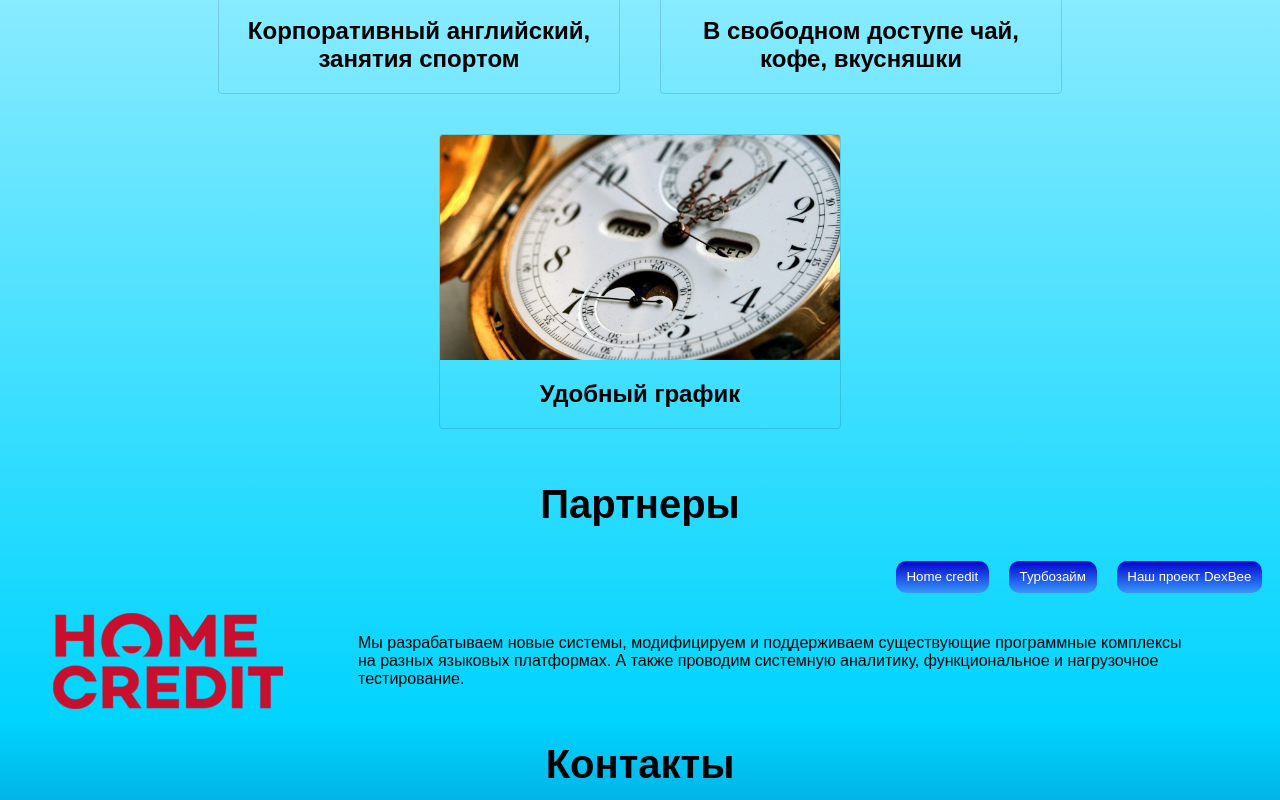
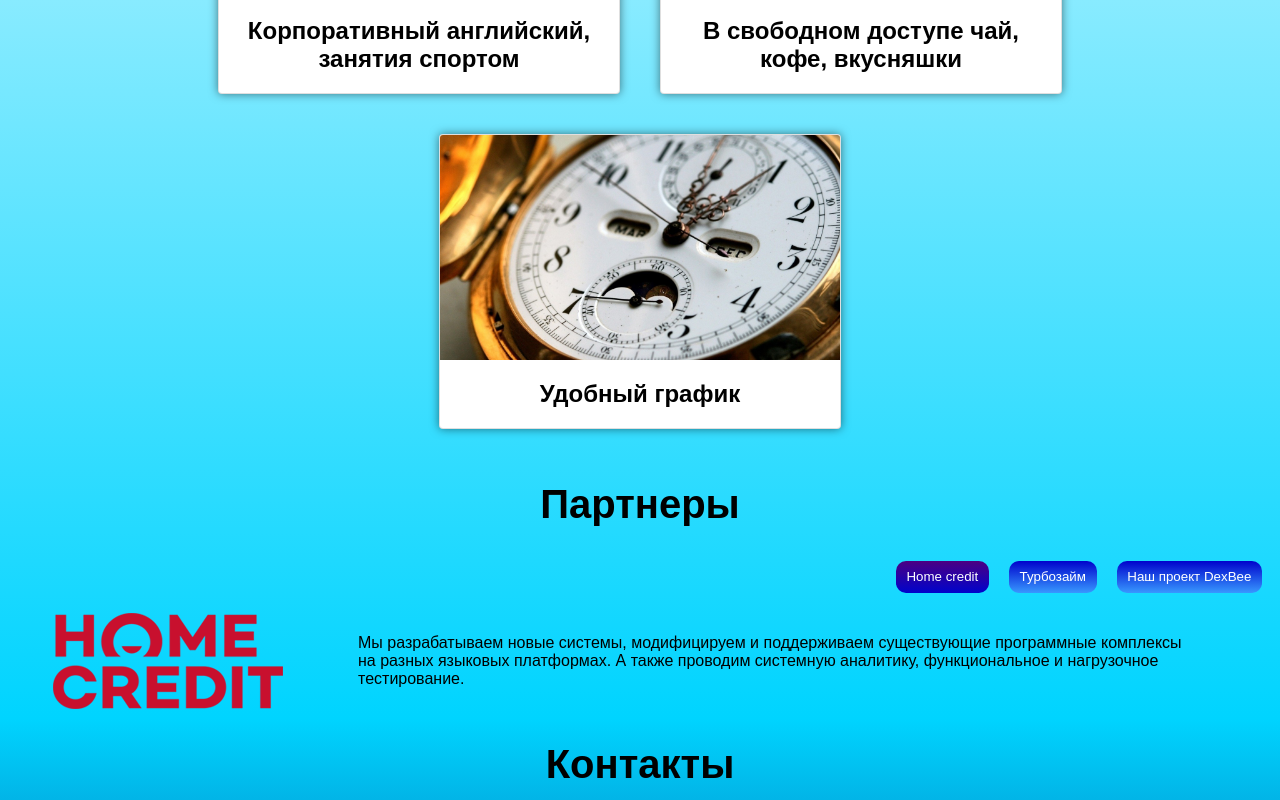
Before and after one commit to egoreq294/react-project, a React (Create React App) app: page / in a window 1280 px wide. Shown: the part 940-1740 px from the top of the page. Built offline with nearby package versions, Linux system fonts and the light colour scheme; no server answers; the HTML template or start-up script is replaced by a standard one.

Commit message:
feat: add active button

```diff
--- a/src/App.js
+++ b/src/App.js
@@ -4,6 +4,8 @@ import CardSection from "./components/cardSection/CardSection";
 import VacanciesSection from "./components/vacancies/VacanciesSection";
 import PartnersSection from "./components/partners/PartnersSection";
 import ContactSection from "./components/contacts/ContactSection";
+
+export const ThemeContext = React.createContext("dark");
 
 function App() {
   return (
--- a/src/components/ButtonGroup.js
+++ b/src/components/ButtonGroup.js
@@ -1,16 +1,27 @@
-import React from "react";
+import React, { useState } from "react";
+import classNames from "classnames";
+import styles from "./buttonGroup.module.css";
 
 function ButtonGroup(props) {
+  const [activeButton, setActiveButton] = useState(props.navButtons[0]);
+  function doButtonActive(e) {
+    setActiveButton(e.target.innerHTML);
+  }
   return (
     <ul className={props.classesForUl}>
       {props.navButtons.map((item) => (
-        <li className={props.classesForLi} key={item[0]}>
+        <li className={props.classesForLi} key={item}>
           <button
-            onClick={props.changeIndex}
-            className={props.classesForButton}
-            href={item[1]}
+            onClick={(e) => {
+              doButtonActive(e);
+              props.changeIndex(e);
+            }}
+            className={classNames(
+              props.classesForButton,
+              activeButton === item ? styles.activeButton : null
+            )}
           >
-            {item[0]}
+            {item}
           </button>
         </li>
       ))}
--- a/src/components/buttonGroup.module.css
+++ b/src/components/buttonGroup.module.css
@@ -22,3 +22,9 @@
   display: block;
   width: 100%;
 }
+.activeButton {
+  background: linear-gradient(#4b0082, #0003cc);
+}
+.activeButton:hover {
+  background: linear-gradient(#0003cc, #4b0082);
+}
--- a/src/components/cardSection/card.module.css
+++ b/src/components/cardSection/card.module.css
@@ -5,6 +5,8 @@
   border: 1px solid rgba(0, 0, 0, 0.125);
   border-radius: 0.25rem;
   margin: 20px 20px;
+  background-color: #ffffff;
+  box-shadow: 0 0 10px rgba(0, 0, 0, 0.5);
 }
 .cardImg {
   display: block;
--- a/src/components/header/Header.js
+++ b/src/components/header/Header.js
@@ -1,7 +1,7 @@
 import React from "react";
 import styles from "./header.module.css";
 import Logo from "./Logo";
-import Navbar from "../Navbar";
+import Navbar from "./Navbar";
 import classNames from "classnames";
 
 function Header() {
--- a/src/components/header/header.module.css
+++ b/src/components/header/header.module.css
@@ -4,6 +4,7 @@
 .nav_bar {
   width: 50%;
   flex-wrap: wrap;
+  padding: 0 20px;
 }
 .nav_bar_a {
   text-decoration: none;
@@ -23,7 +24,6 @@
 .nav_bar_li {
   margin: auto;
   list-style-type: none;
-  padding: 0 20px;
 }
 .logo {
   width: 50%;
@@ -37,3 +37,21 @@
   max-width: 1440px;
   margin: auto;
 }
+@media screen and (max-width: 1240px) {
+  .nav_bar {
+    display: block;
+  }
+  .nav_bar_li {
+    width: 50%;
+    margin: 23px 0 0 auto;
+  }
+  .nav_bar_a {
+    display: block;
+    text-align: center;
+  }
+}
+@media screen and (max-width: 700px) {
+  .nav_bar_li {
+    width: 100%;
+  }
+}
--- a/src/components/partners/PartnersSection.js
+++ b/src/components/partners/PartnersSection.js
@@ -62,11 +62,7 @@ function PartnersSection() {
             styles.nav_bar_li_partners
           )}
           classesForButton={classNames(buttonStyles.button)}
-          navButtons={[
-            ["Home credit", "#homecredit"],
-            ["Турбозайм", "#turbo"],
-            ["Наш проект DexBee", "#dexbee"],
-          ]}
+          navButtons={["Home credit", "Турбозайм", "Наш проект DexBee"]}
           changeIndex={changeIndex}
         />
         <PartnersContent index={index} partnersContent={partnersContent} />
--- a/src/components/vacancies/VacanciesSection.js
+++ b/src/components/vacancies/VacanciesSection.js
@@ -30,10 +30,7 @@ function VacanciesSection() {
     return null;
   }
 
-  const navButtonsArray = vacancies.items.map((item) => [
-    item.name,
-    `#${item.id}`,
-  ]);
+  const navButtonsArray = vacancies.items.map((item) => item.name);
 
   return (
     <section id="vacancies">
```
Also changed, not shown: src/components/header/Navbar.js (renamed from src/components/Navbar.js).
